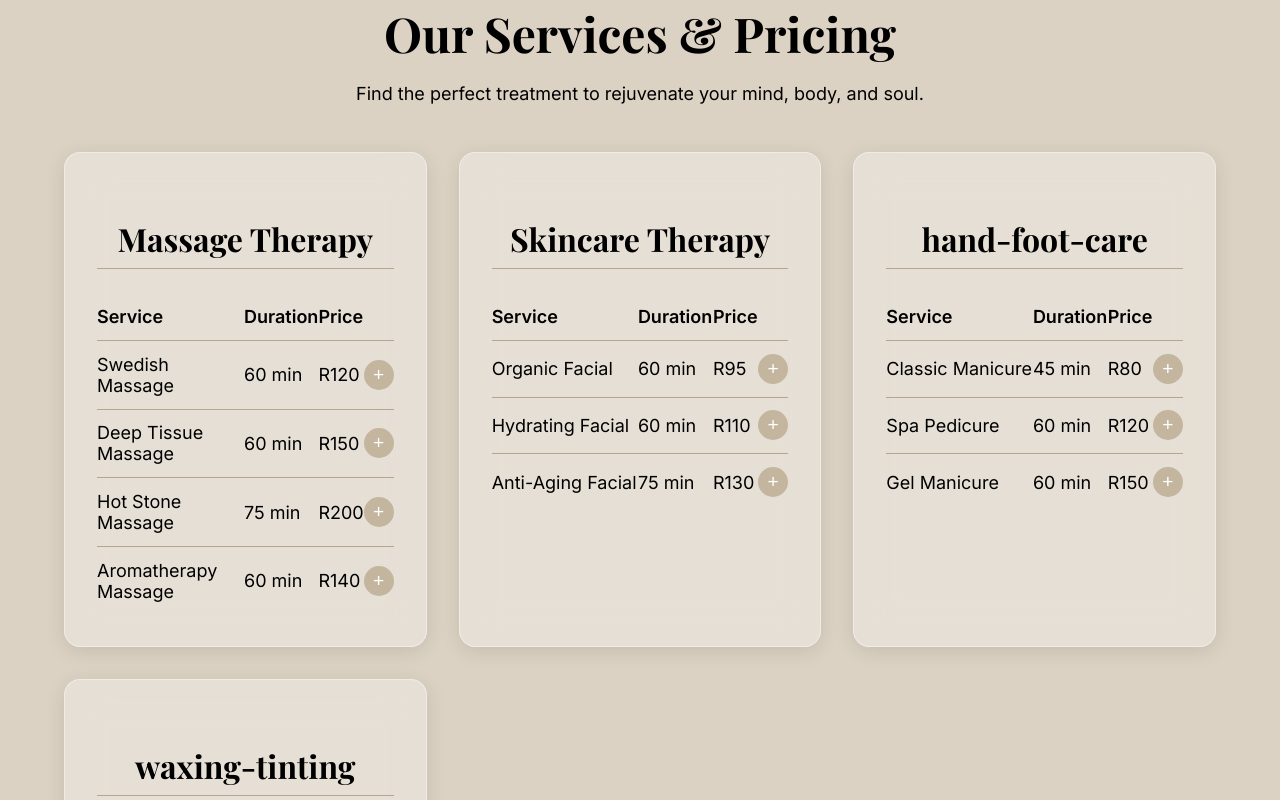
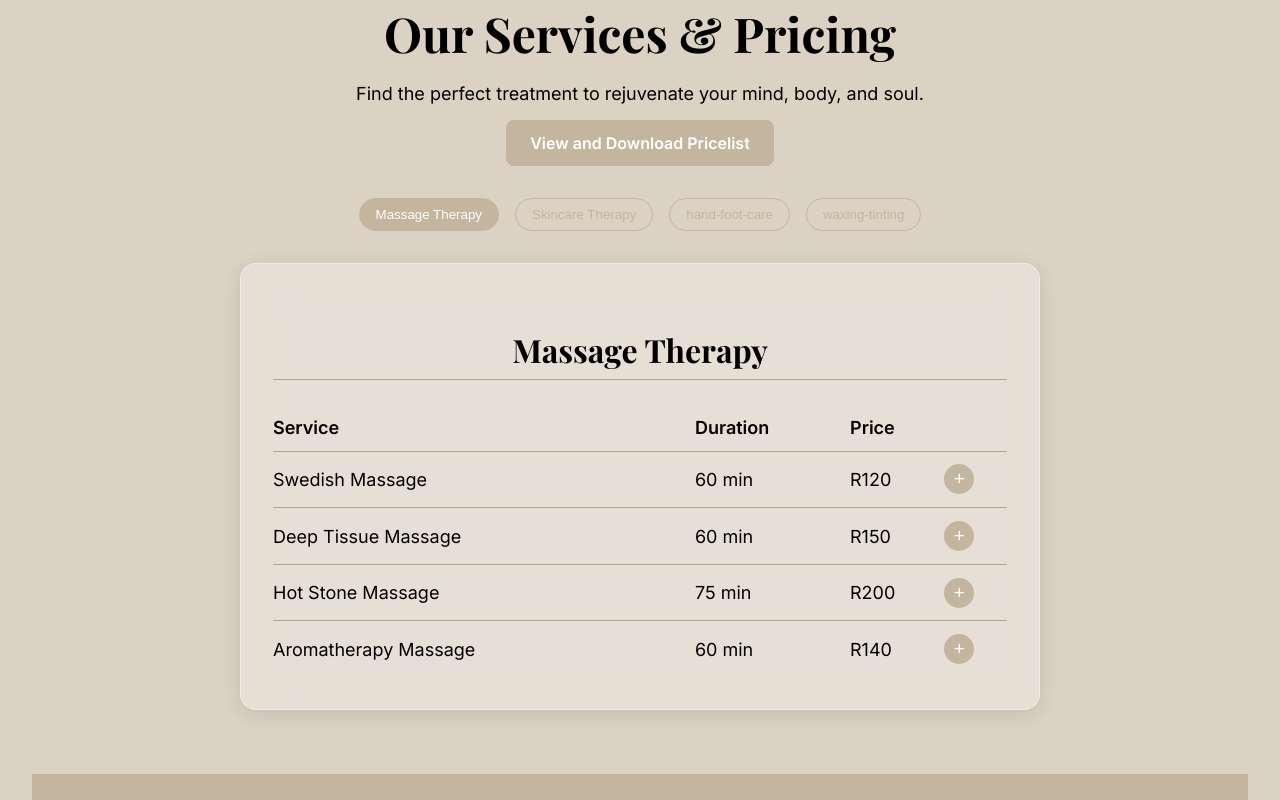
Before and after one commit to NgomsoGaya/mobilespa, a React (Vite) app: page / in a window 1280 px wide. Shown: the part 2460-3260 px from the top of the page. Built offline with nearby package versions, Linux system fonts and the light colour scheme.

Commit message:
Feat: Refactor PriceListSection to show one category at a time

```diff
--- a/src/sections/PriceListSection.css
+++ b/src/sections/PriceListSection.css
@@ -12,15 +12,56 @@
 .price-list-section .section-subtitle {
   font-size: var(--body-size-desktop);
   color: #000000;
-  margin-bottom: 3rem;
+  margin-bottom: 1rem;
+}
+
+.price-list-section .button {
+  display: inline-block;
+  background-color: var(--color-primary);
+  color: #FFFFFF;
+  padding: 0.8rem 1.5rem;
+  border-radius: 8px;
+  text-decoration: none;
+  font-weight: 600;
+  margin-bottom: 2rem;
+  transition: background-color 0.3s ease;
+}
+
+.price-list-section .button:hover {
+  background-color: var(--color-accent);
+}
+
+.mini-nav {
+  display: flex;
+  justify-content: center;
+  gap: 1rem;
+  margin-bottom: 2rem;
+  flex-wrap: wrap;
+}
+
+.mini-nav-button {
+  background-color: transparent;
+  border: 1px solid var(--color-primary);
+  color: var(--color-primary);
+  padding: 0.5rem 1rem;
+  border-radius: 20px;
+  cursor: pointer;
+  transition: all 0.3s ease;
+}
+
+.mini-nav-button:hover {
+  background-color: var(--color-primary);
+  color: #FFFFFF;
+}
+
+.mini-nav-button.active {
+  background-color: var(--color-primary);
+  color: #FFFFFF;
 }
 
 .price-list-content {
-  max-width: 1200px;
+  max-width: 800px;
   margin: 0 auto;
-  display: grid;
-  grid-template-columns: repeat(auto-fit, minmax(300px, 1fr));
-  gap: 2rem;
 }
 
 .price-category {
--- a/src/sections/PriceListSection.jsx
+++ b/src/sections/PriceListSection.jsx
@@ -40,6 +40,7 @@ const services = [
 ];
 
 const PriceListSection = ({ onAddService }) => {
+  const [selectedCategoryIndex, setSelectedCategoryIndex] = useState(0);
   const [animatedButtons, setAnimatedButtons] = useState({});
 
   const handleAddServiceClick = (item) => {
@@ -50,6 +51,8 @@ const PriceListSection = ({ onAddService }) => {
     }, 500); // Animation duration
   };
 
+  const selectedCategory = services[selectedCategoryIndex];
+
   return (
     <section className="price-list-section" id="price-list-section">
       <FadeInOnScroll>
@@ -57,22 +60,32 @@ const PriceListSection = ({ onAddService }) => {
         <p className="section-subtitle">
           Find the perfect treatment to rejuvenate your mind, body, and soul.
         </p>
+        <a href="./src/assets/images/Mobile Spa Price List.pdf" className="button" download>View and Download Pricelist</a>
+        <div className="mini-nav">
+          {services.map((category, index) => (
+            <button
+              key={index}
+              className={`mini-nav-button ${selectedCategoryIndex === index ? 'active' : ''}`}
+              onClick={() => setSelectedCategoryIndex(index)}
+            >
+              {category.category}
+            </button>
+          ))}
+        </div>
         <div className="price-list-content">
-          {services.map((serviceCategory, index) => (
-            <div key={index} className="price-category">
-              <h3 id={serviceCategory.category.toLowerCase().replace(/\s/g, '-')}>{serviceCategory.category}</h3>
+          <div className="price-category">
+            <h3 id={selectedCategory.category.toLowerCase().replace(/\s/g, '-')}>{selectedCategory.category}</h3>
             <table className="price-table">
               <thead>
                 <tr><th>Service</th><th>Duration</th><th>Price</th><th>{''}</th></tr>
               </thead>
               <tbody>
-                  {serviceCategory.items.map((item, itemIndex) => (
+                {selectedCategory.items.map((item, itemIndex) => (
                   <tr key={itemIndex} id={item.id}><td>{item.name}</td><td>{item.duration}</td><td>{item.price}</td><td><button className={`add-service-button ${animatedButtons[item.id] ? 'animate' : ''}`} onClick={() => handleAddServiceClick(item)}>+</button></td></tr>
                 ))}
               </tbody>
             </table>
           </div>
-          ))}
         </div>
       </FadeInOnScroll>
     </section>
```
Also changed, not shown: 1 other file (tests, documents, lock files or other folders). Lines whose indentation alone changed are shown as unchanged.
